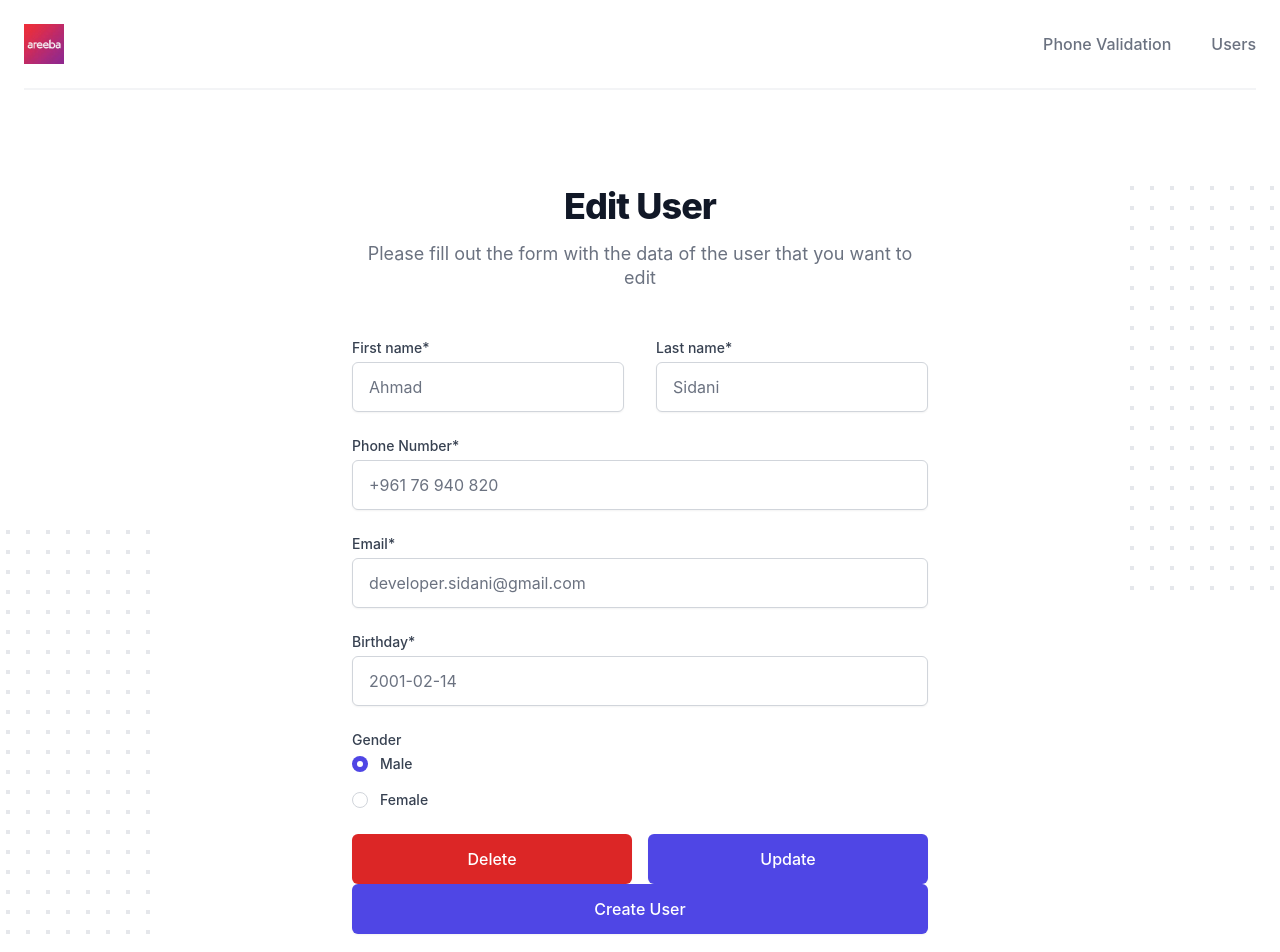
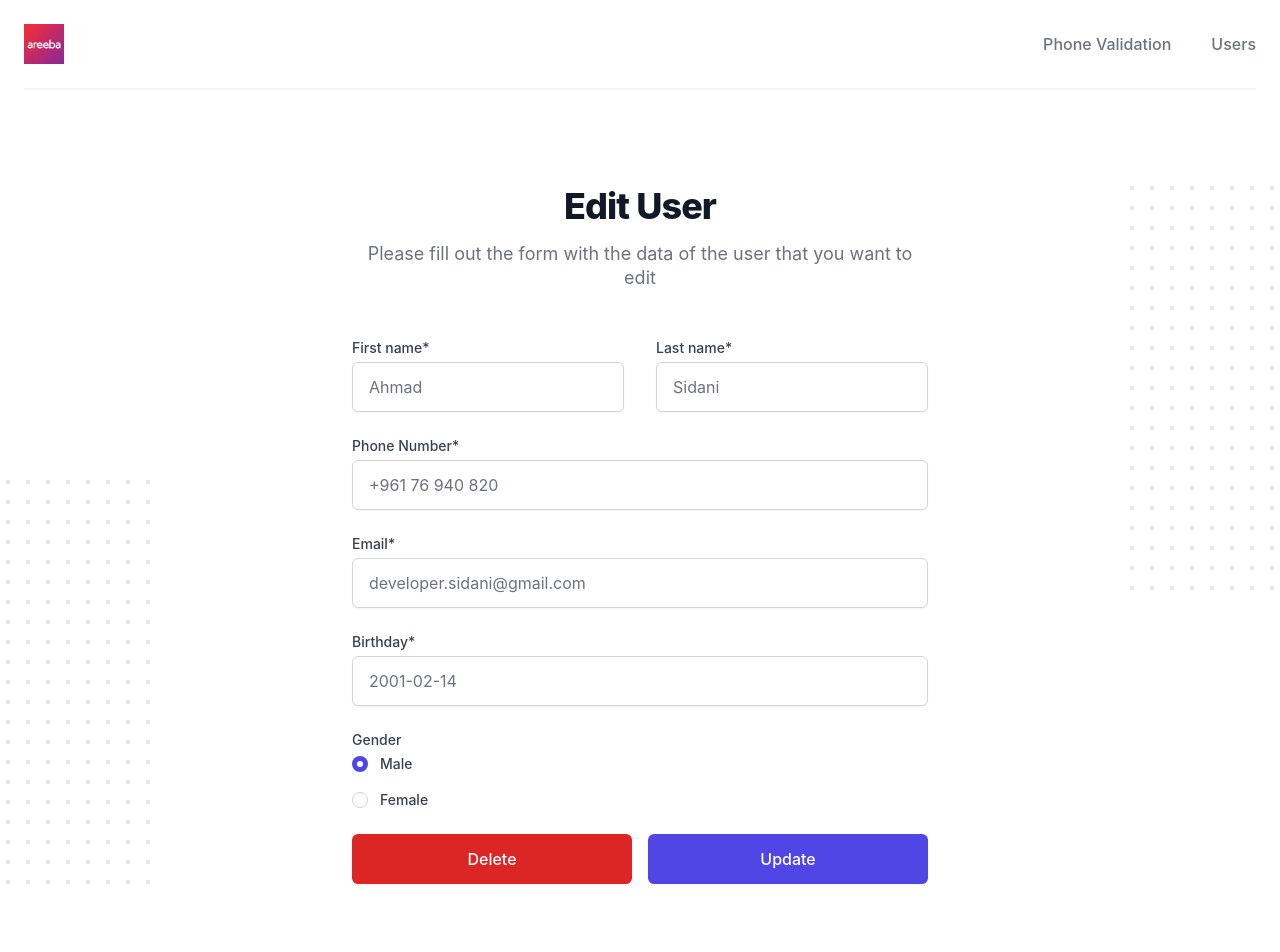
Before and after one commit to developer-sidani/areeba-front-challenge, a Next.js app: page /users/1/edit in a window 1280 px wide. Shown: the top 952 px of the page. Built offline with nearby package versions, Linux system fonts and the light colour scheme; no server answers.

Commit message:
fixed in the gender from formik

```diff
--- a/src/components/users/form-handler/user-form.jsx
+++ b/src/components/users/form-handler/user-form.jsx
@@ -15,7 +15,7 @@ const UserForm = ({
         lastName: user?.lastName || '',
         number: user?.phone?.international_format || '',
         email: user?.email || '',
-        gender: Object.keys(user || {}) > 0 ? user?.gender ? 'Male' : 'Female' : 'Male',
+        gender: user ? user?.gender === true ? 'Male' : 'Female' : 'Male',
         birthdate: user?.birthdate || '',
       }}
       enableReinitialize
@@ -190,7 +190,7 @@ const UserForm = ({
                             </div>
                         )
                     }
-                    {!user && (
+                    {!deleteUserCallback && (
                         <button
                           type="submit"
                           disabled={loading}
```
